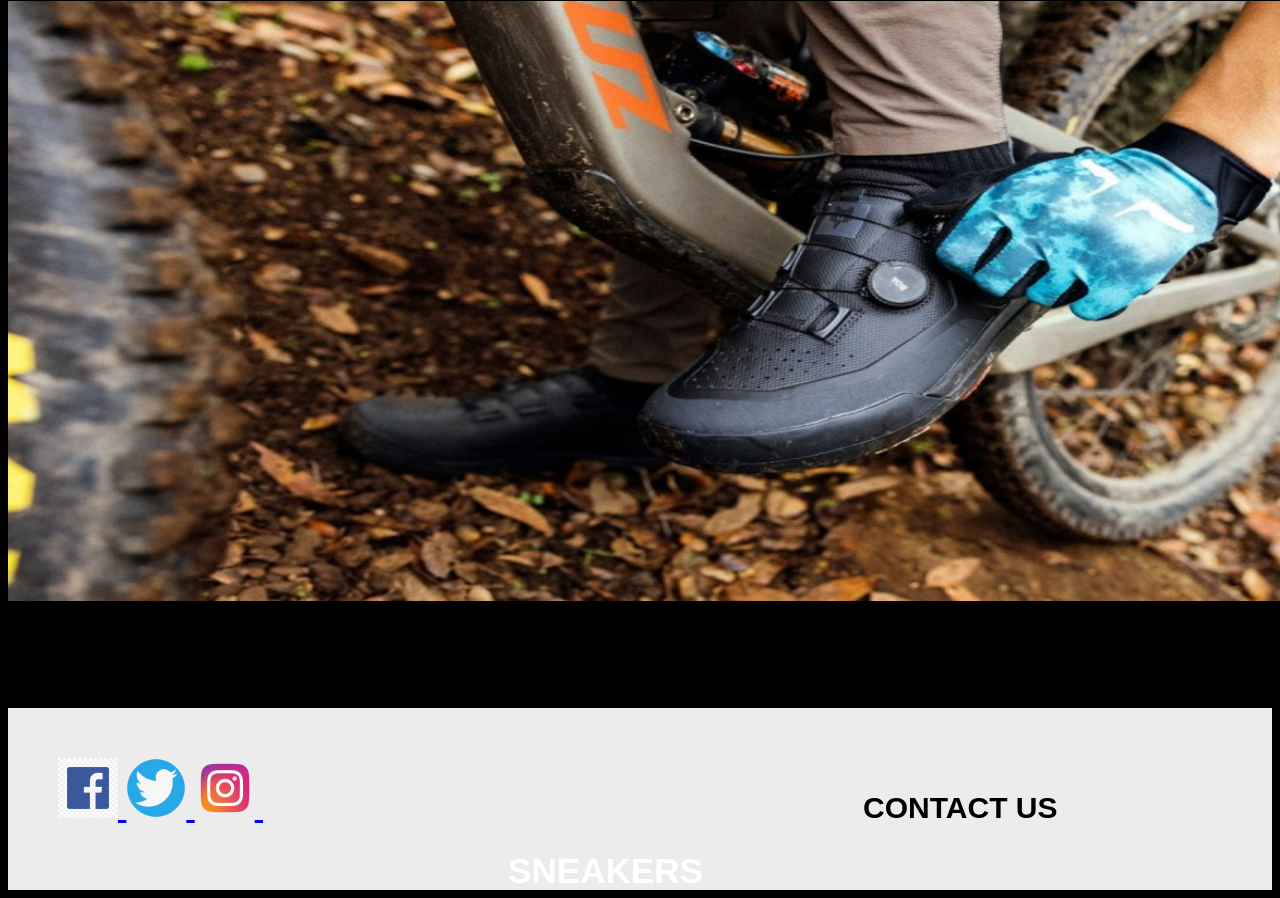
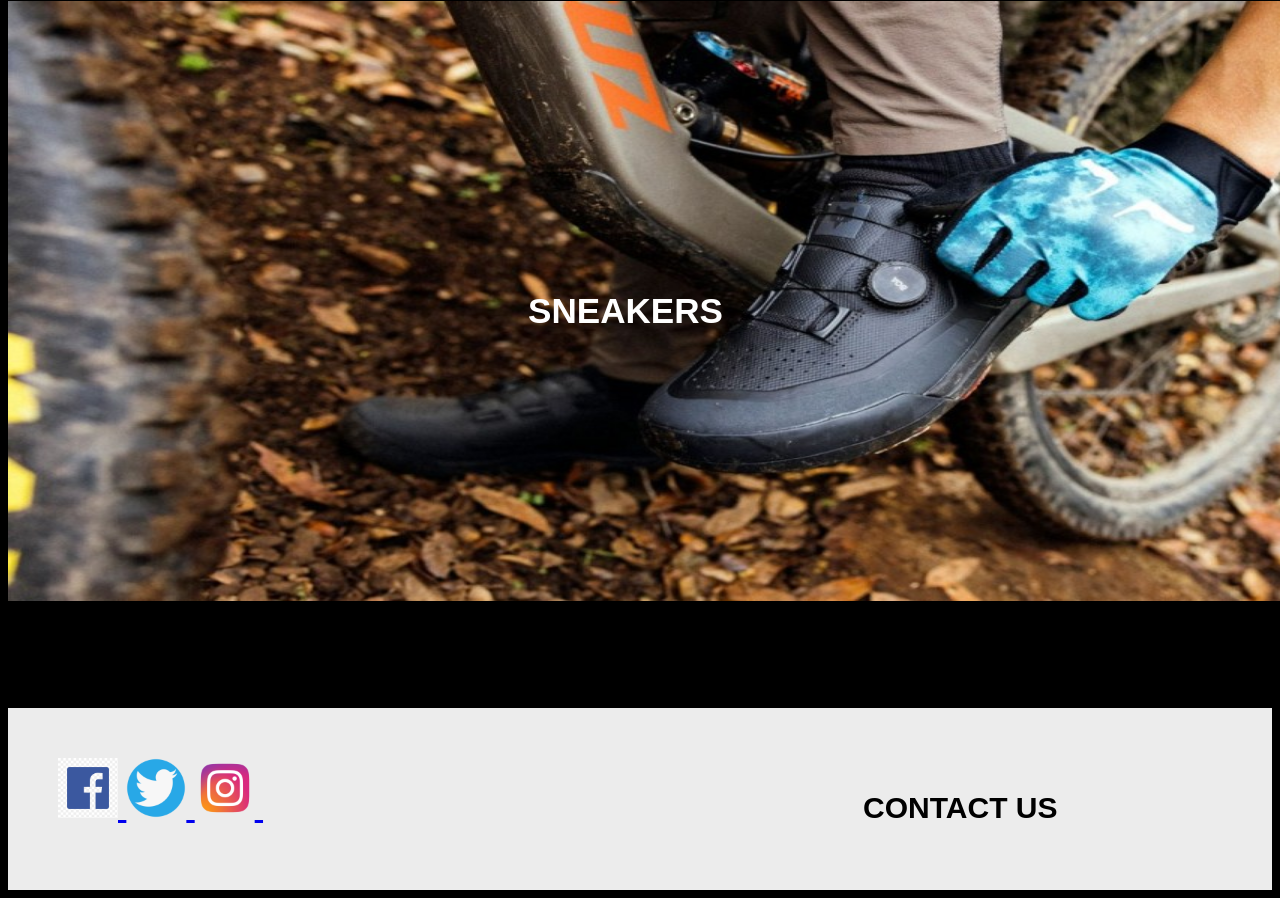
Before and after one commit to Catukiller/Page3.github.io, a plain HTML site: page index.html in a window 1280 px wide. Shown: the part 1381-2279 px from the top of the page. Drawn offline with Linux system fonts and the light colour scheme.

Commit message:
Update pagina3.css

```diff
--- a/pagina3.css
+++ b/pagina3.css
@@ -94,8 +94,9 @@ s
 
 .text3{
     position: absolute;
-    margin-top: 850px;
-    margin-left: 500px;
+    margin-top: 290px;
+    margin-left: 520px;
+
 }
 
 
```
